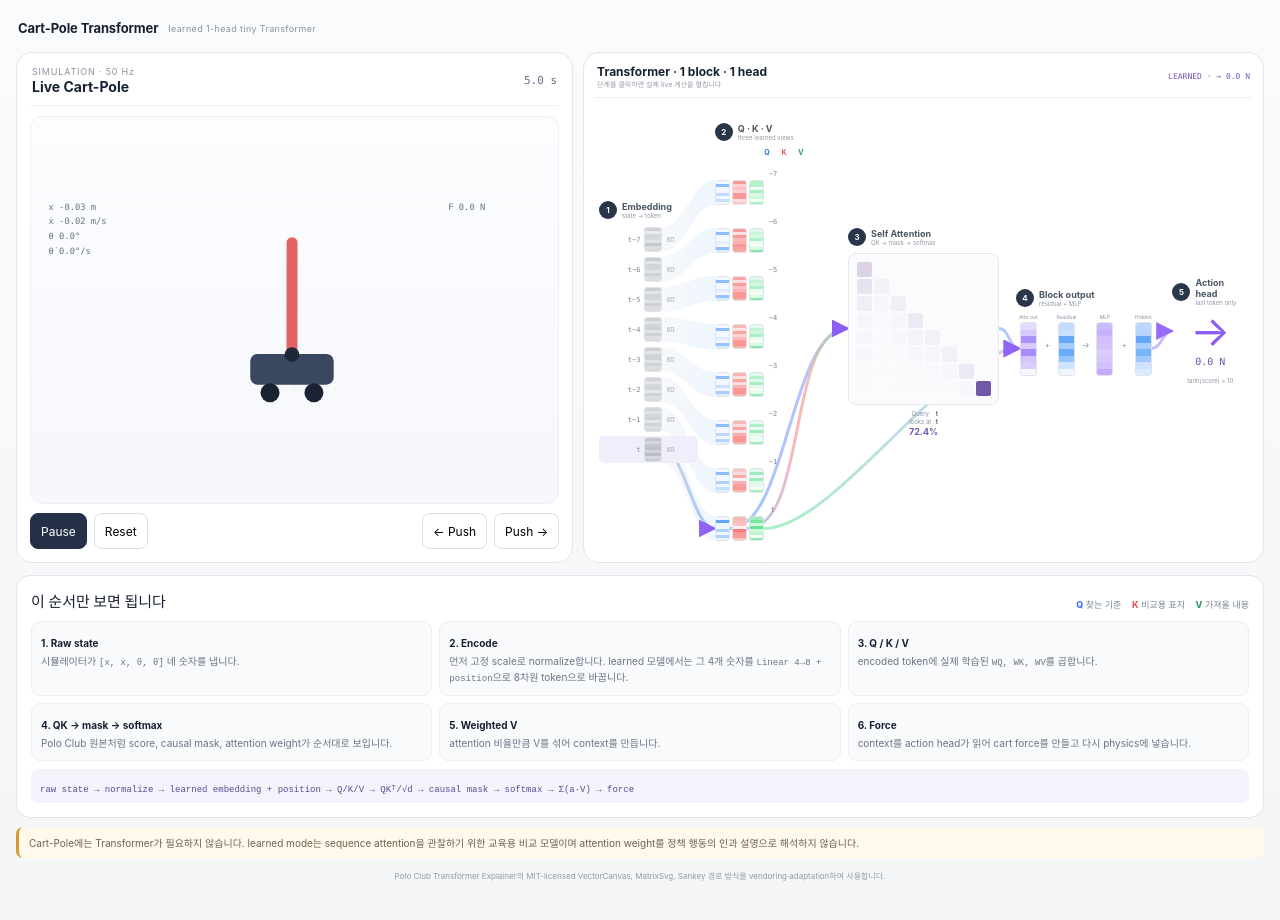
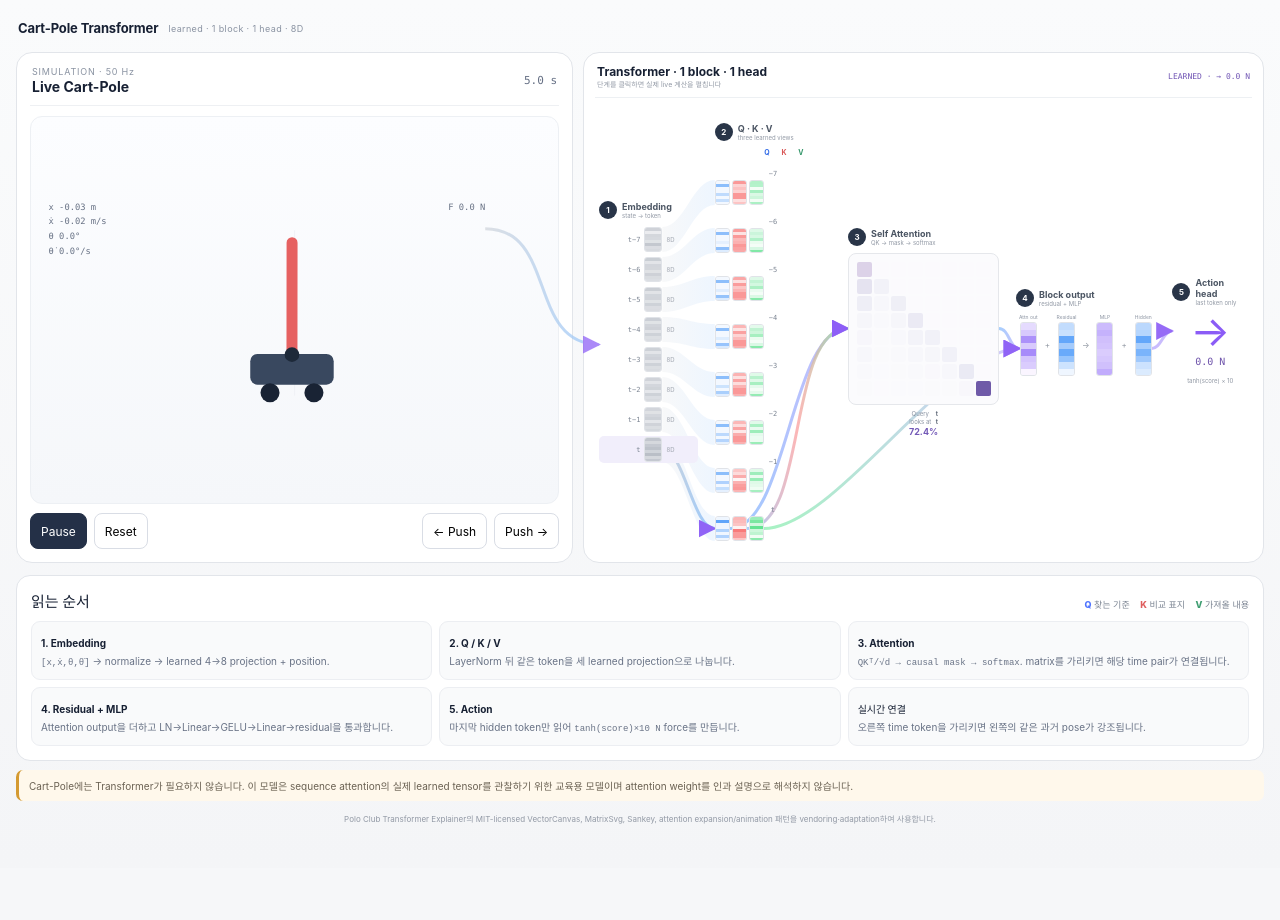
Before and after one commit to tinmanlab/cartpole-transformer, a Svelte app: page / in a window 1280 px wide. Shown: the top 920 px of the page. After the commit the page ends 868 px from the top, so only its background shows below. Built offline with nearby package versions, Linux system fonts and the light colour scheme.

Commit message:
viz: link selected time token across simulation and transformer

```diff
--- a/src/App.svelte
+++ b/src/App.svelte
@@ -10,27 +10,28 @@
   const N = 8;
   let state = resetState();
   let history = Array.from({length:N}, () => stateArray(state));
+  let selectedToken = N - 1;
   let learnedModel = null;
   let modelState = 'loading';
   let result = runAttention(history);
   let controllerForce = forceFromScore(result.actionScore);
   let disturbance = 0;
-  let appliedForce = controllerForce;
   let running = true;
   let elapsed = 0;
   let status = 'balancing';
   let raf = 0;
+
   const bridgePathMap = {
     state: [{
       from: '.sim-card .state-readout',
-      to: '.stage-raw .anchor',
+      to: '.embedding-overview .token-column',
       type: 'stroke',
       gradientId: 'gray-blue',
-      opacity: .95,
-      curve: 80
+      opacity: .72,
+      curve: 72
     }]
   };
-  $: bridgeRedrawKey = stateArray(state).map(v=>v.toFixed(4)).join('|') + result.modelType;
+  $: bridgeRedrawKey = modelState + '|' + selectedToken;
 
   function infer(sequence) {
     return learnedModel ? runLearnedAttention(sequence, learnedModel) : runAttention(sequence);
@@ -39,10 +40,10 @@
   function reset() {
     state = resetState((Math.random()-.5)*.09);
     history = Array.from({length:N}, () => stateArray(state));
+    selectedToken = N - 1;
     result = infer(history);
     controllerForce = forceFromScore(result.actionScore);
     disturbance = 0;
-    appliedForce = controllerForce;
     elapsed = 0;
     status = 'balancing';
     running = true;
@@ -74,7 +75,6 @@
         while (accumulator >= PHYSICS.tau) {
           result = infer(history);
           controllerForce = forceFromScore(result.actionScore);
-          appliedForce = controllerForce + disturbance;
           state = stepCartPole(state, controllerForce, PHYSICS.tau, disturbance);
           history = [...history.slice(1), stateArray(state)];
           elapsed += PHYSICS.tau;
@@ -99,38 +99,56 @@
 
 <svelte:head>
   <title>Cart-Pole Transformer Explainer</title>
-  <meta name="description" content="Live Cart-Pole simulation beside a step-by-step Transformer attention dataflow."/>
+  <meta name="description" content="Live Cart-Pole simulation beside a detailed interactive Transformer walkthrough."/>
 </svelte:head>
 
 <main>
   <header class="topbar">
     <strong>Cart-Pole Transformer</strong>
-    <span>{modelState === 'learned' ? 'learned 1-head tiny Transformer' : modelState === 'loading' ? 'loading learned model…' : 'transparent fallback'}</span>
+    <span>{modelState === 'learned' ? 'learned · 1 block · 1 head · 8D' : modelState === 'loading' ? 'loading learned model…' : 'transparent fallback'}</span>
   </header>
 
   <section class="lab-grid" aria-label="live Cart-Pole and Transformer visualization">
     <UpstreamSankeyFlow pathMap={bridgePathMap} redrawKey={bridgeRedrawKey}/>
-    <CartPoleView {state} force={appliedForce} {running} {elapsed} {status} onToggle={toggle} onReset={reset} onPush={push} onPushEnd={pushEnd}/>
-    <Pipeline {history} {result} {controllerForce}/>
+    <CartPoleView
+      {state}
+      {history}
+      {selectedToken}
+      {controllerForce}
+      {disturbance}
+      {running}
+      {elapsed}
+      {status}
+      onToggle={toggle}
+      onReset={reset}
+      onPush={push}
+      onPushEnd={pushEnd}
+    />
+    <Pipeline
+      {history}
+      {result}
+      {controllerForce}
+      {selectedToken}
+      onSelectToken={(i)=>selectedToken=i}
+    />
   </section>
 
   <section class="explain">
     <div class="explain-head">
-      <h2>이 순서만 보면 됩니다</h2>
-      <div class="qkv-key"><span class="q">Q</span> 찾는 기준 <span class="k">K</span> 비교용 표지 <span class="v">V</span> 가져올 내용</div>
+      <h2>읽는 순서</h2>
+      <div class="qkv-key"><span class="q">Q</span> 찾는 기준 <span class="k">K</span> 비교 표지 <span class="v">V</span> 가져올 내용</div>
     </div>
     <div class="steps">
-      <article><b>1. Raw state</b><p>시뮬레이터가 <code>[x, ẋ, θ, θ̇]</code> 네 숫자를 냅니다.</p></article>
-      <article><b>2. Encode</b><p>먼저 고정 scale로 normalize합니다. learned 모델에서는 그 4개 숫자를 <code>Linear 4→8 + position</code>으로 8차원 token으로 바꿉니다.</p></article>
-      <article><b>3. Q / K / V</b><p>encoded token에 실제 학습된 <code>WQ, WK, WV</code>를 곱합니다.</p></article>
-      <article><b>4. QK → mask → softmax</b><p>Polo Club 원본처럼 score, causal mask, attention weight가 순서대로 보입니다.</p></article>
-      <article><b>5. Weighted V</b><p>attention 비율만큼 V를 섞어 context를 만듭니다.</p></article>
-      <article><b>6. Force</b><p>context를 action head가 읽어 cart force를 만들고 다시 physics에 넣습니다.</p></article>
+      <article><b>1. Embedding</b><p><code>[x,ẋ,θ,θ̇]</code> → normalize → learned 4→8 projection + position.</p></article>
+      <article><b>2. Q / K / V</b><p>LayerNorm 뒤 같은 token을 세 learned projection으로 나눕니다.</p></article>
+      <article><b>3. Attention</b><p><code>QKᵀ/√d → causal mask → softmax</code>. matrix를 가리키면 해당 time pair가 연결됩니다.</p></article>
+      <article><b>4. Residual + MLP</b><p>Attention output을 더하고 LN→Linear→GELU→Linear→residual을 통과합니다.</p></article>
+      <article><b>5. Action</b><p>마지막 hidden token만 읽어 <code>tanh(score)×10 N</code> force를 만듭니다.</p></article>
+      <article><b>실시간 연결</b><p>오른쪽 time token을 가리키면 왼쪽의 같은 과거 pose가 강조됩니다.</p></article>
     </div>
-    <div class="formula-line"><code>raw state → normalize → learned embedding + position → Q/K/V → QKᵀ/√d → causal mask → softmax → Σ(a·V) → force</code></div>
   </section>
 
-  <div class="claim">Cart-Pole에는 Transformer가 필요하지 않습니다. learned mode는 sequence attention을 관찰하기 위한 교육용 비교 모델이며 attention weight를 정책 행동의 인과 설명으로 해석하지 않습니다.</div>
+  <div class="claim">Cart-Pole에는 Transformer가 필요하지 않습니다. 이 모델은 sequence attention의 실제 learned tensor를 관찰하기 위한 교육용 모델이며 attention weight를 인과 설명으로 해석하지 않습니다.</div>
 
-  <footer>Polo Club Transformer Explainer의 MIT-licensed VectorCanvas, MatrixSvg, Sankey 경로 방식을 vendoring·adaptation하여 사용합니다.</footer>
+  <footer>Polo Club Transformer Explainer의 MIT-licensed VectorCanvas, MatrixSvg, Sankey, attention expansion/animation 패턴을 vendoring·adaptation하여 사용합니다.</footer>
 </main>
```
